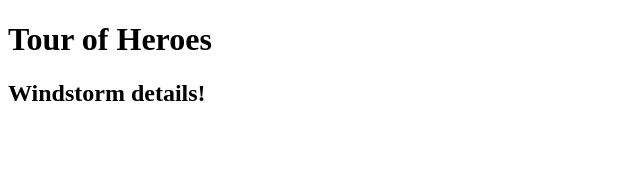
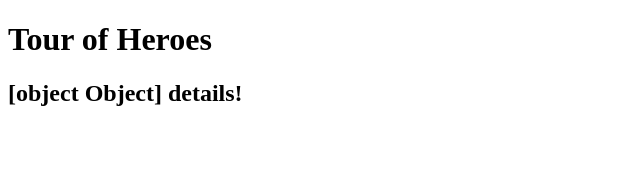
Before and after one commit to agilebluefox/angular-tour-of-heroes, an Angular app: page / in a window 1280 px wide. Shown: the top 170 px of the page, without its empty margins (0-640 px from the left). Built offline with nearby package versions, Linux system fonts and the light colour scheme.

Commit message:
Change the hero property to be of type Hero

```diff
--- a/src/app/app.component.ts
+++ b/src/app/app.component.ts
@@ -16,5 +16,8 @@ export class AppComponent {
   // Add a title property
   title = 'Tour of Heroes';
   // Add the hero property
-  hero = 'Windstorm';
+  hero: Hero = {
+    id: 1,
+    name: 'Windstorm'
+  };
 }
```
